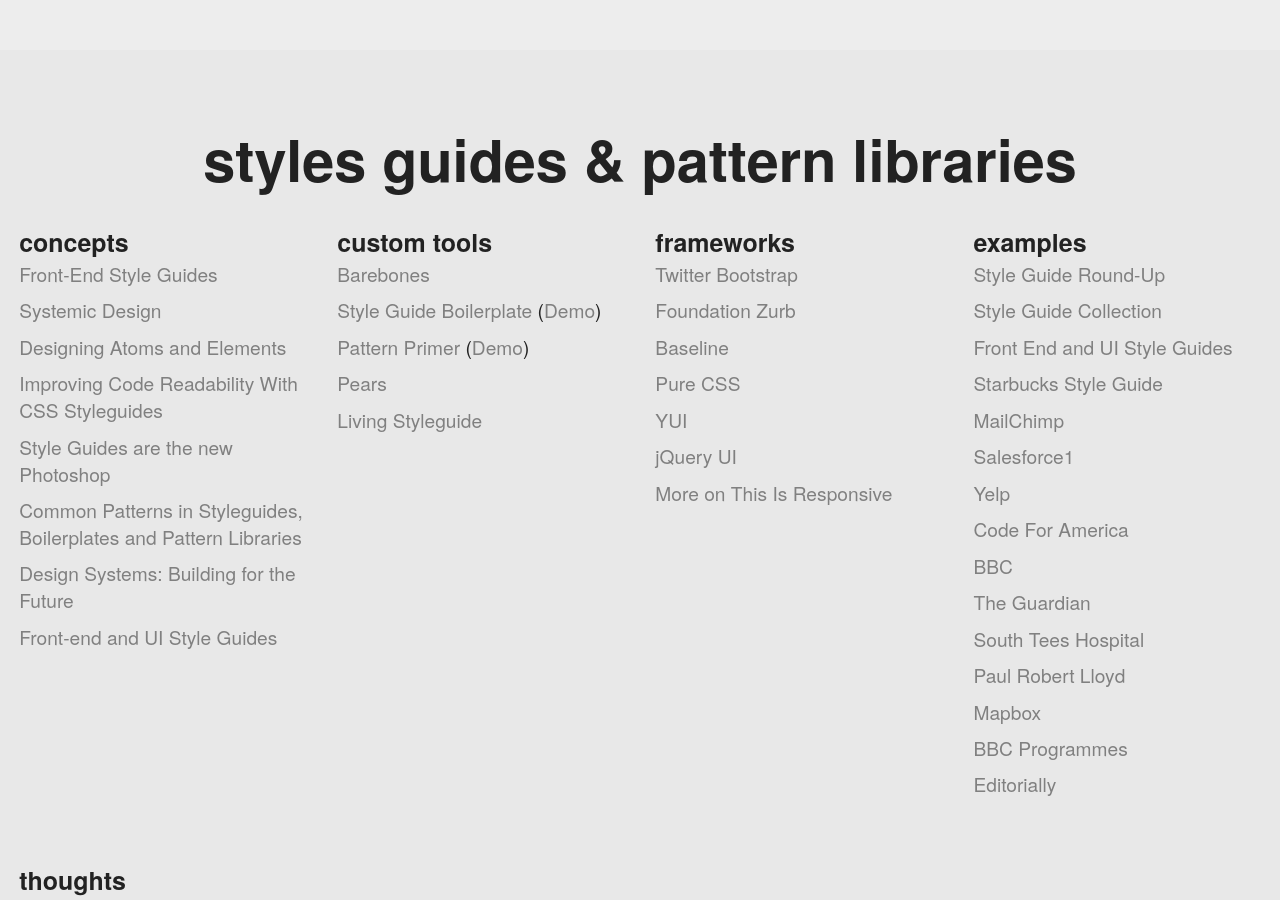
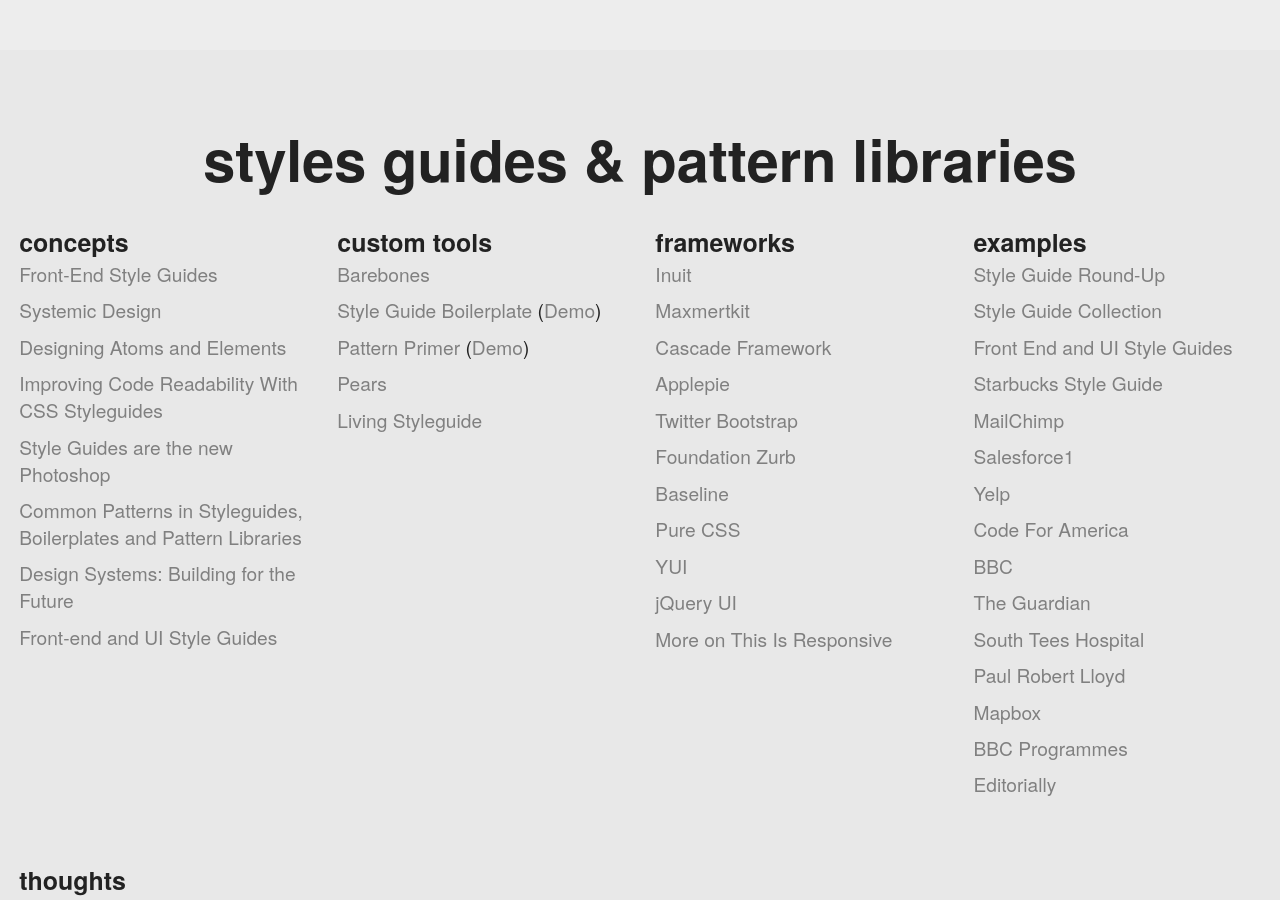
Before and after one commit to pattern-lab/website, a Jekyll site: the page built from patternlabsite/resources.html, in a window 1280 px wide and 900 px high, scrolled down 405 px. Built offline with Jekyll 4.4.1, drawn with Linux system fonts in a browser that asks for light colours; Markdown is read by kramdown in place of the engine named in the settings; comment, search, counter and statistics services are not loaded.

Commit message:
Adding four OOCSS frameworks
I added four OOCSS frameworks to "frameworks" section.

I added them at the top of the "frameworks" because IMO they're much better examples of atomic design than the frameworks currently listed (which are far more restrictive and monolithic).

I sorted them by number of Github stars (descendingly).

More info about each framework is provided below.

Inuit
------------
* 3636 stars
* 543 forks
* written in SCSS
* Created by Harry Roberts of http://csswizardry.com/ fame
* Fully implements both OOCSS and BEM
* Focused on structural CSS
* One of the key projects driving the BEM-movement


Maxmertkit
------------
* 387 stars
* 67 forks
* written in SCSS
* Created by Moscovian developer Vetrenko Maxim
* Uses namespaced modifiers, with different namespaces for widgets, themes, size, component state and animation state
* Comes with a non-optional default theme
* While its flexible namespaced modifiers may look uglier than alternative strategies, this approach combines the readability of BEM with the flexibility of Cascade Framework


Cascade Framework
------------
* 128 stars
* 33 forks
* written in CSS, with SCSS version in development
* Created by Belgian developer John Slegers (*me*)
* Uses modifiers without namespaces
* Comes with an optional default theme
* It combines a look-and-feel inspired by Bootstrap 1 with a grid architecture inspired by Nicole Sullivan's OOCSS project and a modifier pattern inspired by Maxmertkit


Applepie
------------
* 109 stars
* 5 forks
* written in SCSS
* Created by the folks at http://railsware.com/
* Both semantic and non-semantic approach are supported out of the box
* Comes with a non-optional default theme
* It's one of the newest kids on the block, but it's growing in popularity fast

```diff
--- a/patternlabsite/resources.html
+++ b/patternlabsite/resources.html
@@ -37,6 +37,10 @@
 		<div class="gi" id="frameworks">
 			<h3>Frameworks</h3>
 			<ul class="list">
+				<li><a href="https://github.com/csswizardry/inuit.css/">Inuit</a></li>
+				<li><a href="http://www.maxmert.com/">Maxmertkit</a></li>
+				<li><a href="http://www.cascade-framework.com/">Cascade Framework</a></li>
+				<li><a href="http://www.apppie.org/">Applepie</a></li>
 				<li><a href="http://getbootstrap.com/">Twitter Bootstrap</a></li>
 				<li><a href="http://foundation.zurb.com/">Foundation Zurb</a></li>
 				<li><a href="http://baselinecss.com/typography.html">Baseline</a></li>
```
